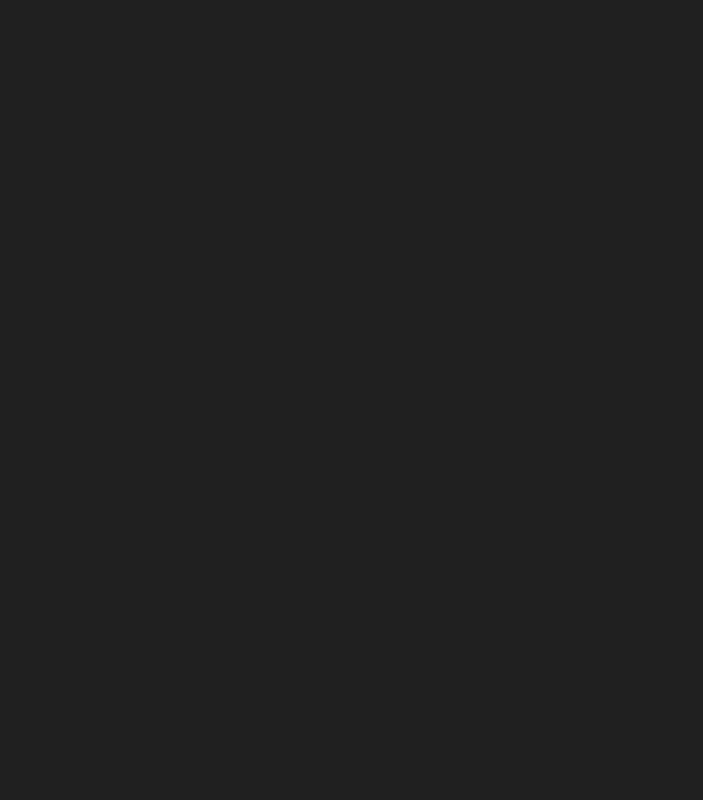
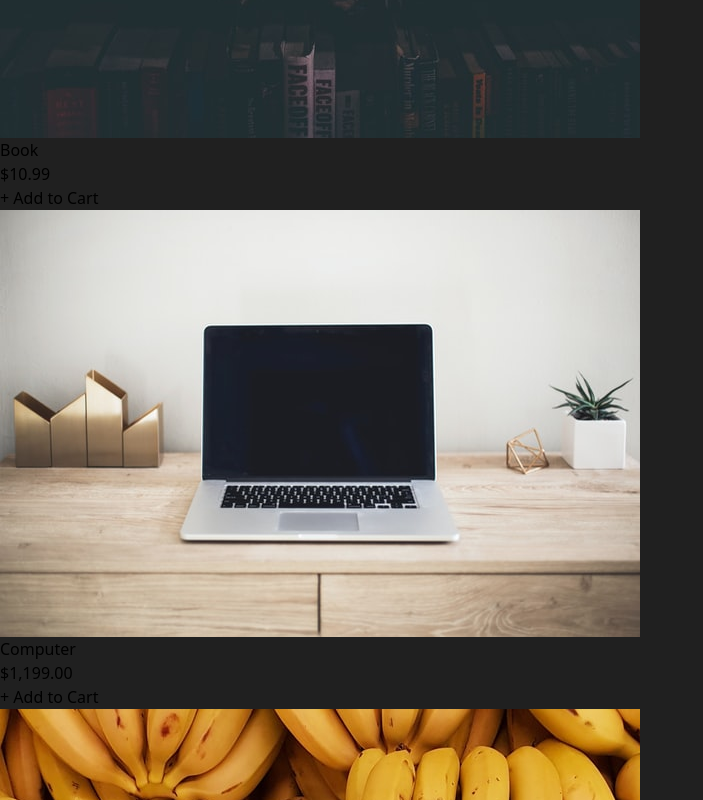
Before and after one commit to nicitaacom/MyTwelvthSite, a React (Vite) app in the folder shopping-cart_practice_1/: page /store in a window 1280 px wide. Shown: the part 920-1720 px from the top of the page, without its empty margins (0-703 px from the left). Before the commit the page ends 800 px from the top, so only its background shows below. Built offline with nearby package versions, Linux system fonts and the light colour scheme; the HTML template or start-up script is replaced by a standard one.

Commit message:
Store page 2/6

```diff
--- /dev/null
+++ b/shopping-cart_practice_1/src/components/StoreItem.tsx
@@ -0,0 +1,46 @@
+import { formatCurrency } from '../utils/currencyFormater'
+
+interface StoreItemProps {
+  id: number
+  name: string
+  price: number
+  imgUrl: string
+}
+
+
+export function StoreItem({ id, name, price, imgUrl }: StoreItemProps) {
+
+  const quantity = 0
+
+  return (
+    <div>
+      <div className='shadow-md border-[1px] border-solid border-gray-400 rounded-md overflow-hidden' key={id}>
+
+        <img className='h-[200px] w-full object-cover' src={imgUrl} alt={name} />
+
+        <div className='flex justify-between text-2xl mb-2 px-2'>
+          <h1>{name}</h1>
+          <h1 className='text-gray-500'>{formatCurrency(price)}</h1>
+        </div>
+        <div className='mt-auto'>
+          {quantity === 0
+            ? <div className='bg-green-600 px-4 py-2 text-xl text-center'>+ Add to Cart</div>
+            : <div>
+              <div className='flex flex-col items-center gap-y-2 px-4 py-2'>
+                <div className='flex flex-row gap-x-4 border-[1px] border-solid border-gray-400 rounded-md overflow-hidden'>
+                  <button className='bg-green-500 w-8 h-8'>+</button>
+                  <h1 className='text-2xl text-gray-400'>{quantity}</h1>
+                  <button className='bg-red-500 w-8 h-8'>-</button>
+                </div>
+                <div className='flex flex-row justify-center'>
+                  <button className='bg-red-500 w-full px-4 py-2 rounded '>Remove</button>
+                </div>
+              </div>
+            </div>
+          }
+        </div>
+      </div>
+    </div>
+
+  )
+}
--- /dev/null
+++ b/shopping-cart_practice_1/src/data/items.json
@@ -0,0 +1,26 @@
+[
+  {
+    "id": 1,
+    "name": "Book",
+    "price": 10.99,
+    "imgUrl": "/imgs/book.jpg"
+  },
+  {
+    "id": 2,
+    "name": "Computer",
+    "price": 1199,
+    "imgUrl": "/imgs/computer.jpg"
+  },
+  {
+    "id": 3,
+    "name": "Banana",
+    "price": 1.05,
+    "imgUrl": "/imgs/banana.jpg"
+  },
+  {
+    "id": 4,
+    "name": "Car",
+    "price": 14000,
+    "imgUrl": "/imgs/car.jpg"
+  }
+]
--- a/shopping-cart_practice_1/src/pages/StorePage.tsx
+++ b/shopping-cart_practice_1/src/pages/StorePage.tsx
@@ -1,5 +1,16 @@
+import { StoreItem } from '../components/StoreItem'
+import storeItems from '../data/items.json'
+
+
 export function StorePage() {
   return (
-    <div>Store page</div>
+    <div className='grid grid-cols-4 gap-4 py-16 px-8'>
+      {storeItems.map(item => (
+        <div key={item.id}>
+          <StoreItem {...item} />
+        </div>
+      ))
+      }
+    </div >
   )
 }
--- /dev/null
+++ b/shopping-cart_practice_1/src/utils/currencyFormater.ts
@@ -0,0 +1,8 @@
+const CURRENCY_FORMATER = new Intl.NumberFormat(undefined, {
+  currency: "USD",
+  style: "currency",
+});
+
+export function formatCurrency(number: number) {
+  return CURRENCY_FORMATER.format(number);
+}
```
